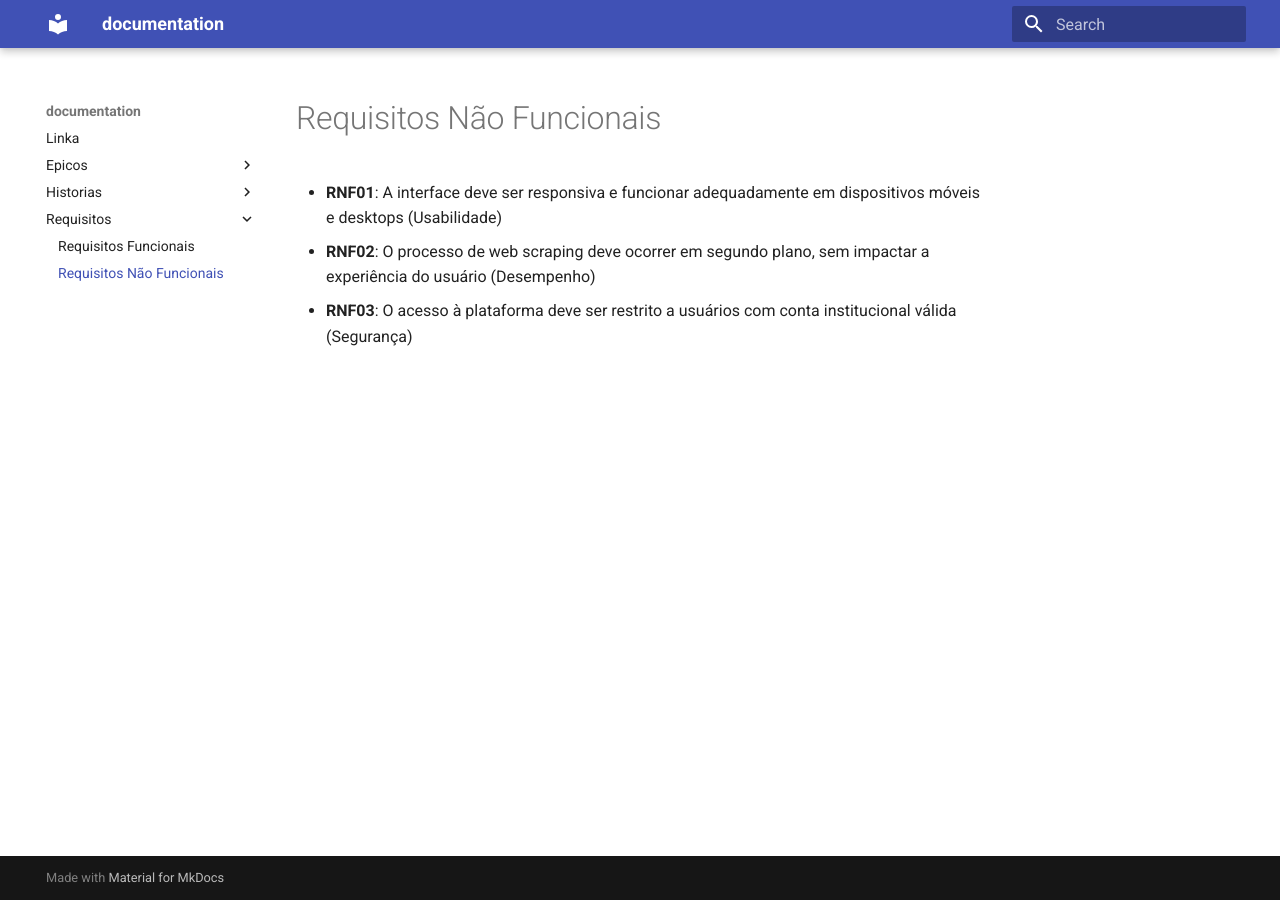
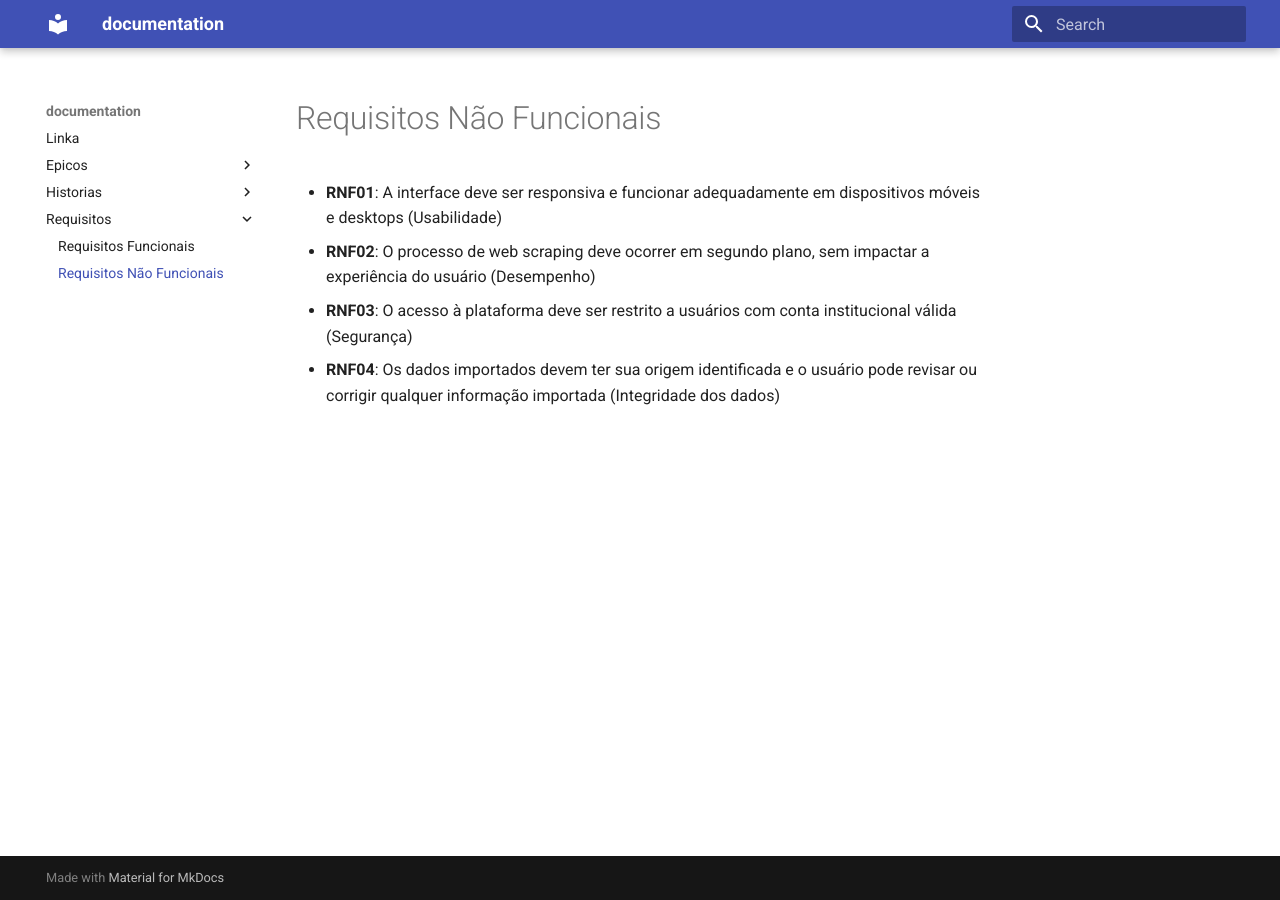
Before and after one commit to si-2026-1/Linka, an MkDocs documentation site: the page built from docs/requisitos/02-req-nao-funcionais.md, in a window 1280 px wide. Built offline with MkDocs 1.6.1 and Material for MkDocs 9.7.7, drawn with Linux system fonts in a browser that asks for light colours.

Commit message:
Add requirement RNF04 for data integrity

```diff
--- a/docs/requisitos/02-req-nao-funcionais.md
+++ b/docs/requisitos/02-req-nao-funcionais.md
@@ -2,3 +2,4 @@
 - **RNF01**: A interface deve ser responsiva e funcionar adequadamente em dispositivos móveis e desktops (Usabilidade)
 - **RNF02**: O processo de web scraping deve ocorrer em segundo plano, sem impactar a experiência do usuário (Desempenho)
 - **RNF03**: O acesso à plataforma deve ser restrito a usuários com conta institucional válida (Segurança)
+- **RNF04**: Os dados importados devem ter sua origem identificada e o usuário pode revisar ou corrigir qualquer informação importada (Integridade dos dados)
```
